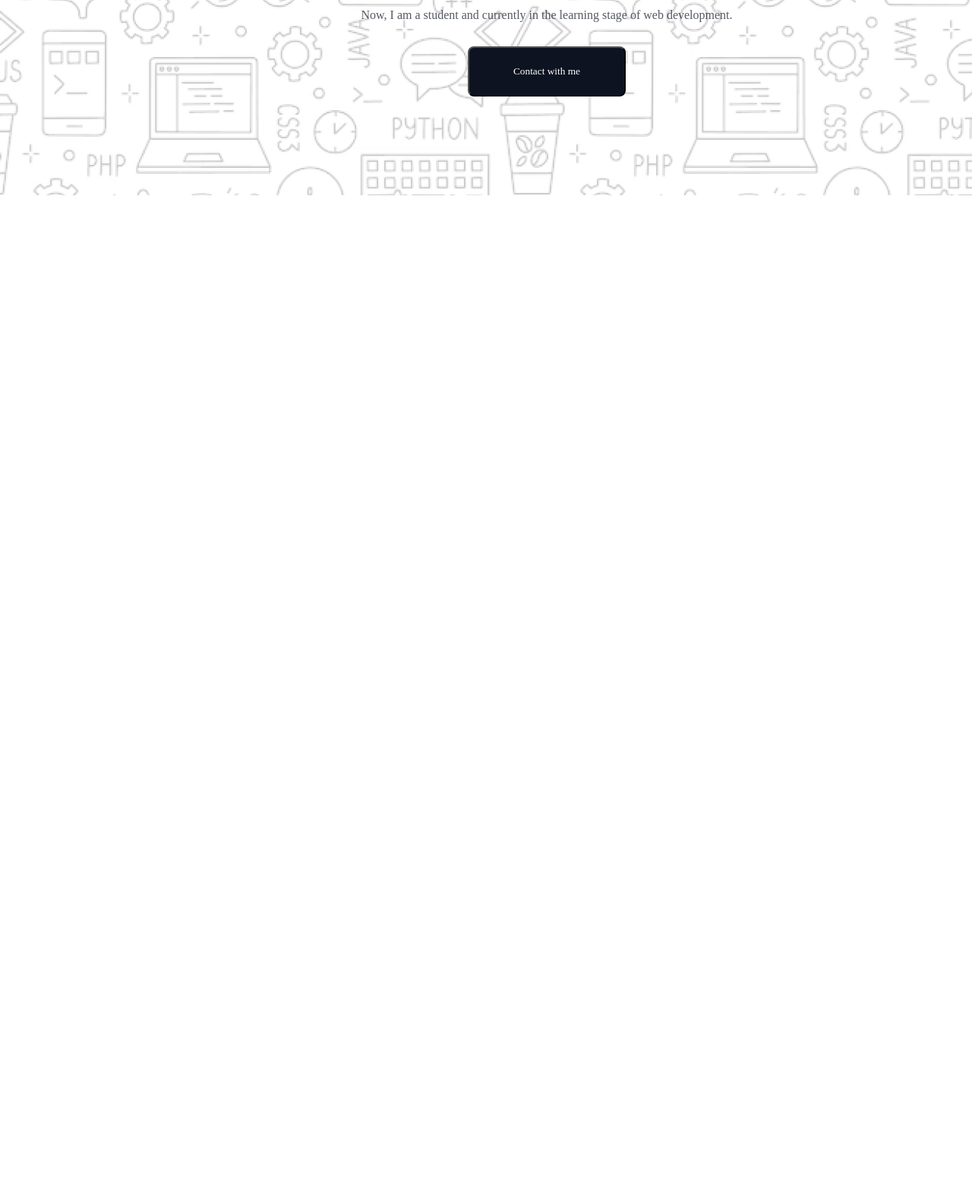
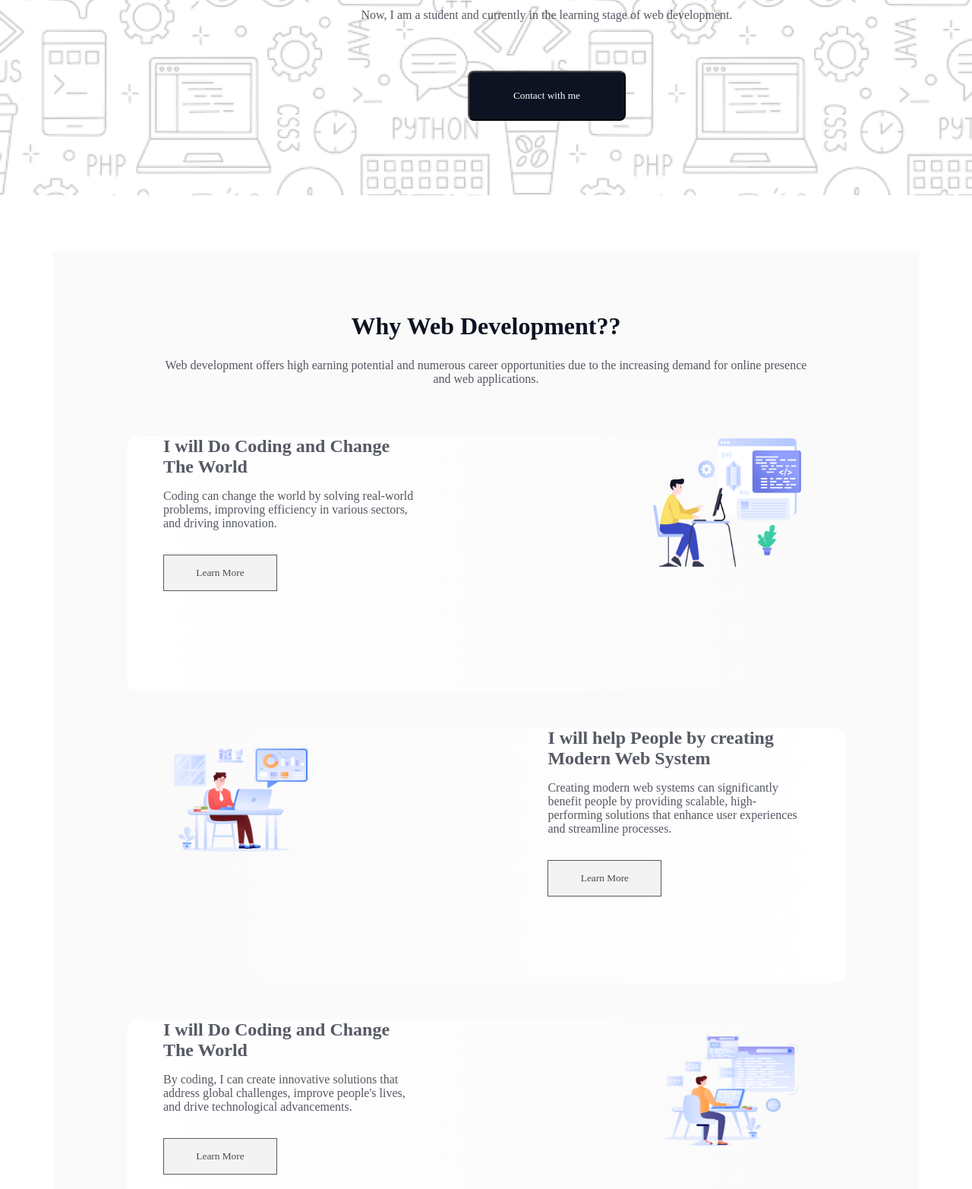
Before and after one commit to Shawon-Reza/Assignment-01, a plain HTML site: page index.html in a window 1280 px wide. Shown: the part 552-2117 px from the top of the page at 76% size. Before the commit the page ends 809 px from the top, so only its background shows below. Drawn offline with Linux system fonts and the light colour scheme; a web font is replaced by a local one.

Commit message:
page 2 done

```diff
--- a/css/styles.css
+++ b/css/styles.css
@@ -7,6 +7,24 @@
     padding: 0px;
     box-sizing: border-box;
     font-family: Azeret Mono;
+}
+.common-description{
+    color: rgb(13, 19, 33);
+    font-family: Azeret Mono;
+    font-size: 16px;
+    font-weight: 400;
+    opacity: 0.7;
+
+}
+.common-heading{
+    color: rgb(13, 19, 33);
+    font-size: 32px;
+    font-weight: 800;
+}
+.common-heading2{
+    color: rgba(13, 19, 33, 0.7);
+    font-size: 24px;
+    font-weight: 700;
 }
 /* Navbar (nav) Start here */
 .nav{
@@ -67,14 +85,6 @@
     font-weight: 800;
     margin-bottom: 24px;
 }
-.common-description{
-    color: rgb(13, 19, 33);
-    font-family: Azeret Mono;
-    font-size: 16px;
-    font-weight: 400;
-    opacity: 0.7;
-
-}
 .p1-btn{
     border-radius: 8px;
     background: rgb(13, 19, 33);
@@ -83,3 +93,80 @@
     color:rgb(255, 255, 255) ;
     margin:32px 395px 44px 395px ;
 }
+/* Page 02 (p2) Start From Here */
+.p2{
+    width: 1140px;
+    height: 1395px;
+    margin: 0px auto;
+    margin-top: 74px;
+    margin-bottom: 88px;
+    background-color:rgba(13, 19, 33, 0.02);
+}
+.p2-container{
+    margin: 80px 97px;
+    margin-top: 80px;
+    position: absolute;
+}
+.p2-text-container{
+    text-align: center;
+    width: 852px;
+    height: 115px;
+    margin: 0px 47px 48px 47px;
+}
+.p2-text-heading{
+    margin-bottom: 24px;
+}
+.p2-section1{
+    border-radius: 16px;
+    width: 946px;
+    height: 336px;
+    background: linear-gradient(90.00deg, rgb(255, 255, 255),rgba(255, 255, 255, 0) 100%);
+    margin: 0px auto;
+    margin-bottom: 32px;
+}
+.p2-section2{
+    width: 946px;
+    height: 336px;
+    border-radius: 16px;
+    background: linear-gradient(270.00deg, rgb(255, 255, 255),rgba(255, 255, 255, 0) 100%);
+    margin: 0px auto;
+    margin-bottom: 32px;
+}
+.p2-section3{
+    width: 946px;
+    height: 336px;
+    border-radius: 16px;
+    background: linear-gradient(90.00deg, rgb(255, 255, 255),rgba(255, 255, 255, 0) 100%);
+    margin: 0px auto;
+
+}
+.p2-section-container{
+      display: flex;
+      margin: 48px;
+      gap: 300px;
+
+
+
+
+}
+
+.p2 img {
+    width: 206.4px;
+    height: 187.32px;
+}
+
+
+.common-description {
+ margin:16px 0px 32px 0px ;
+}
+.p2-conrainer-div {
+    width: 477px;
+    height: 220px;
+}
+.p2-btn{
+    width: 150px;
+    height: 48px;
+    box-sizing: border-box;
+    border: 1px solid rgb(13, 19, 33);
+    opacity: 0.7;
+}
--- a/index.html
+++ b/index.html
@@ -14,6 +14,7 @@
         </nav>
     </head>
     <main>
+        <!-- Page 01 Start From Here -->
         <section class="p1">
             <div class="p1-container">
                 <div class="p1-img-container">
@@ -26,6 +27,52 @@
                 <button class="p1-btn">Contact with me</button>
             </div>
         </section>
+        <!-- Page 02 Start From Here -->
+         <section class="p2">
+            <div class="p2-container">
+                <div class="p2-text-container">
+                    <h1 class="common-heading p2-text-heading">Why Web Development??</h1>
+                    <p class="common-description">Web development offers high earning potential and numerous career opportunities due to the increasing demand for online presence and web applications.</p>
+                </div>
+                <section class="p2-section1">
+                    <div class="p2-section-container">
+                        <div class="p2-conrainer-div">
+                            <h3 class="common-heading2">I will Do Coding and Change The World</h3>
+                            <p class="common-description">Coding can change the world by solving real-world problems, improving efficiency in various sectors, and driving innovation. </p>
+                            <button class="p2-btn">Learn More</button>
+                         </div>
+                         <div class="p2-img-1">
+                             <img src="./assets/Layer_1.png" alt="">
+                         </div>
+                    </div>
+                </section>
+                <section class="p2-section2">
+                    <div class="p2-section-container">
+                        <div class="p2-img-2">
+                            <img src="./assets/Group 3.png" alt="">
+                        </div>
+                        <div class="p2-conrainer-div">
+                            <h3 class="common-heading2">I will help People by creating Modern Web System</h3>
+                            <p class="common-description">Creating modern web systems can significantly benefit people by providing scalable, high-performing solutions that enhance user experiences and streamline processes.</p>
+                            <button class="p2-btn">Learn More</button>
+                        </div>
+                    </div>
+
+                </section>
+                <section class="p2-section3">
+                    <div class="p2-section-container">
+                        <div class="p2-conrainer-div">
+                            <h3 class="common-heading2">I will Do Coding and Change The World</h3>
+                            <p class="common-description">By coding, I can create innovative solutions that address global challenges, improve people's lives, and drive technological advancements.</p>
+                            <button class="p2-btn">Learn More</button>
+                        </div>
+                        <div class="p2-img-3">
+                            <img src="./assets/Group 4.png" alt="">
+                        </div>
+                    </div>
+                </section>
+            </div>
+         </section>
     </main>
 
 
```
